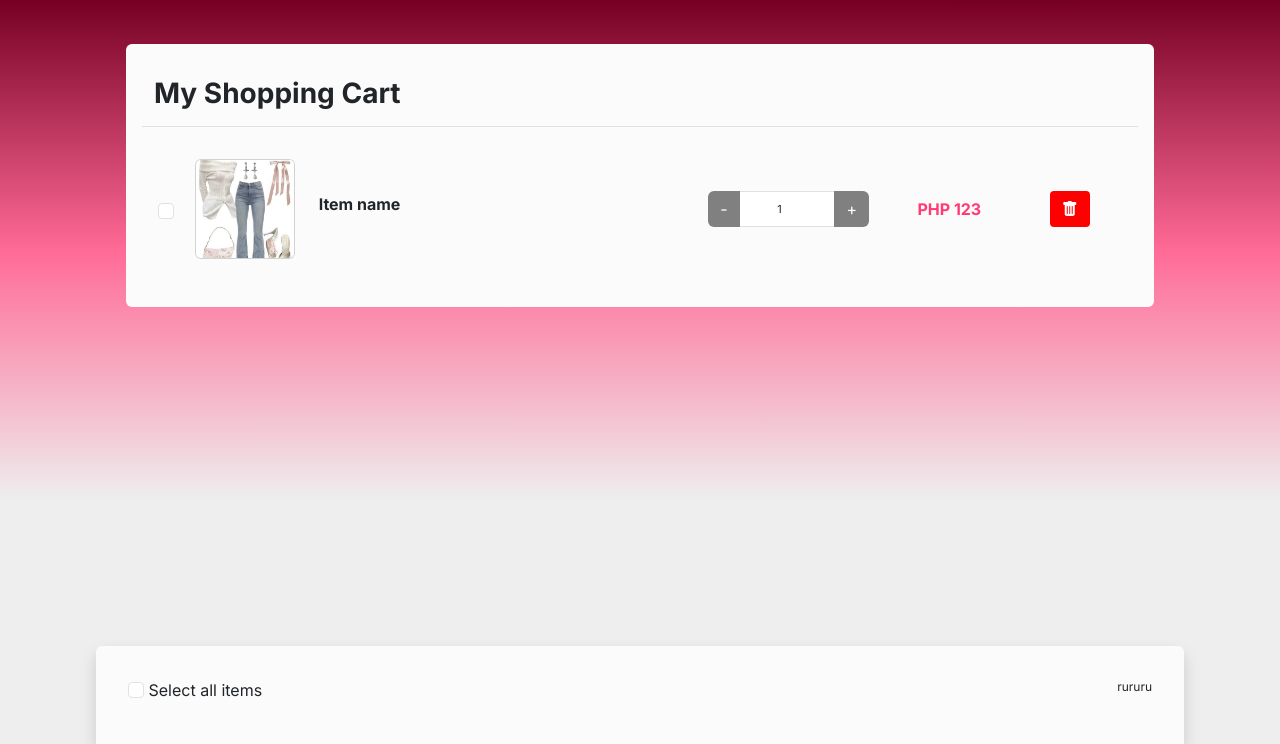
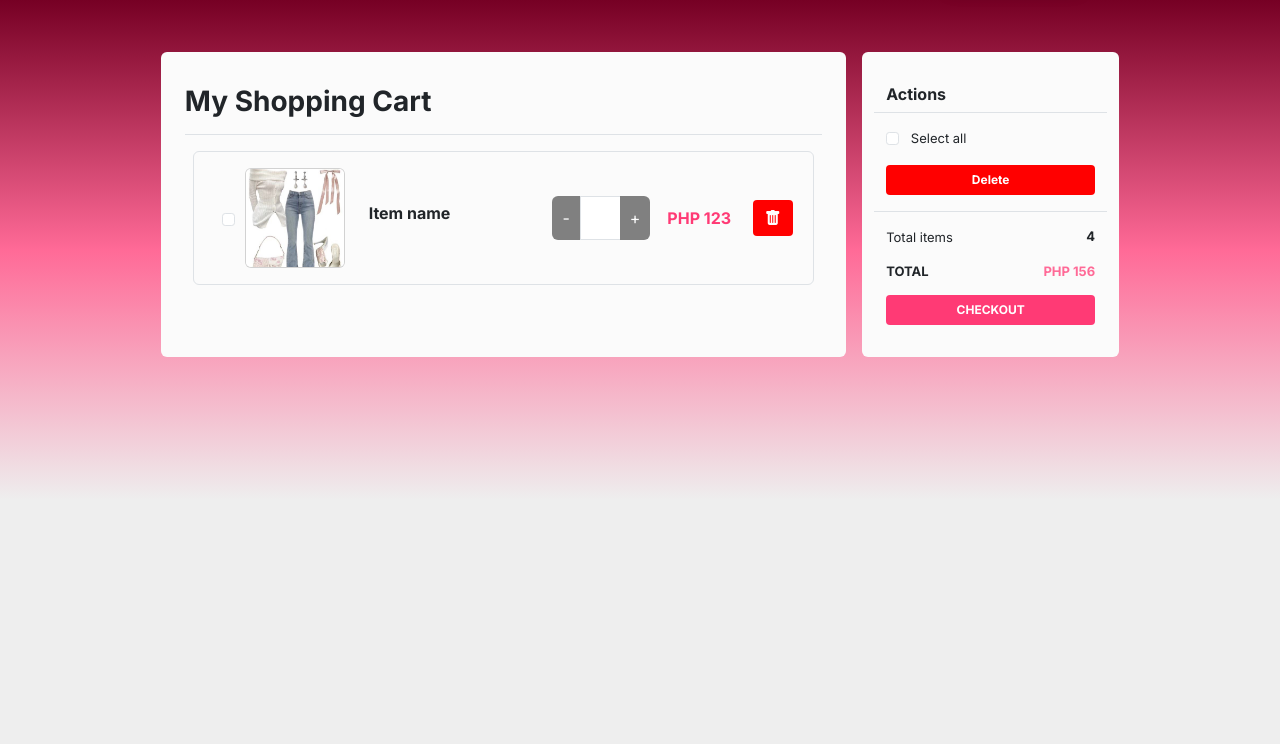
Before and after one commit to msn02/Ukay-Tamis, a PHP site: page /view_cart.php in a window 1280 px wide. Shown: the part 56-800 px from the top of the page. Run offline with PHP 8.4, Linux system fonts and the light colour scheme.

Commit message:
feat: cart actions, checkout info and btn

```diff
--- a/css/view_cart.css
+++ b/css/view_cart.css
@@ -1,12 +1,30 @@
-.counter_sec input {
-    font-size: 11px;
+.cart_info p {
+    font-size: 13px;
 }
 
-.delete_btn button {
+.counter_sec input {
+    font-size: 13px;
+    height: auto;
+    text-align: center;
+}
+
+.delete_btn button, .delete_btn button:hover {
     background: red;
     color: white;
     font-size: 16px;
     border: none;
+}
+
+.delete_btn2 button, .delete_btn2 button:hover {
+    background: red;
+    color: white;
+    font-size: 12px;
+    border: none;
+    font-weight: bold;
+}
+
+.form_style {
+    font-size: 13px;
 }
 
 .form_style input:focus {
@@ -25,6 +43,8 @@
     background: gray;
     color: white;
     font-size: 16px;
+    margin: 0;
+    padding: 10px;
     border: none;
 }
 
--- a/view_cart.php
+++ b/view_cart.php
@@ -13,23 +13,25 @@
 
     <div class="container-fluid gradient_pink px-3 pt-1">
         <div class="container px-5 py-3 mt-3">
-            <div class="row gray_bg m-2 rounded-2 p-3">
+            <div class="row m-2 p-0 d-flex justify-content-center">
+                <!-- shopping cart -->
+                <div class="col-sm-8 gray_bg rounded-2 px-4 py-3 m-2">
                     <h3 class="bold_header mb-3 pb-3 border-bottom mt-3">My Shopping Cart</h3>
                     <!-- cart items -->
-                <div class="row p-3 mb-3">
-                    <div class="col-sm-2 item_img center_align form_style d-flex justify-content-between">
+                    <div class="row p-3 mx-2 mb-4 border rounded-2">
+                        <div class="col-sm-3 item_img center_align form_style d-flex justify-content-between">
                             <input class="form-check-input" type="checkbox" value="" id="item_check">
                             <img src="resources/coquette.jpg" class="card" alt="item">
                         </div>
                         <!-- item details -->
-                    <div class="col-sm-5 d-flex align-items-center">
+                        <div class="col-sm-4 d-flex align-items-center">
                             <h6 class="item_header">Item name</h6>
                         </div>
                         <!-- counter -->
-                    <div class="col-sm-2 form_style center_align counter_sec m-0 p-0">
-                        <div class="input-group gray_btn">
+                        <div class="col-sm-2 form_style d-flex justify-content-center align-items-center m-0 p-0">
+                            <div class="input-group gray_btn counter_sec  m-0 p-0">
                                 <button class="btn btn-dark rounded-start" type="button" id="minus_btn">-</button>
-                            <input type="number" class="form-control text-center" value="1" readonly id="counter_input">
+                                <input type="number" class="form-control m-0 ps-4" value="1" readonly id="counter_input">
                                 <button class="btn btn-dark rounded-end" type="button" id="add_btn">+</button>
                             </div>
                         </div>
@@ -43,18 +45,42 @@
                         </div>
                     </div>
                 </div>
+
+                <!-- proceed checkout -->
+                <div class="col-sm-3 gray_bg rounded-2 px-4 py-3 m-2">
+                    <!-- cart actions -->
+                    <div class="row mt-3 border-bottom">
+                        <h6 class="border-bottom pb-2 bold_header mb-3">Actions</h6>
+                        <div class="form_style pb-3">
+                            <input class="form-check-input me-2" type="checkbox" value="" id="all_items">
+                            <label class="form-check-label" for="checkbox_agree">
+                                Select all
+                            </label>
                         </div>
-        <!-- sticky footer -->
-        <div class="container-fluid mb-0 fixed-bottom px-5">
-            <div class="row shadow rounded-top gray_bg mx-5 p-3">
-                <div class="col-sm-4 p-3">
-                    <div class="form_style">
-                        <input class="form-check-input" type="checkbox" value="" id="select_all">
-                        <label for="select_all">Select all items</label>
+                        <div class="delete_btn2 pb-3">
+                            <button class="btn btn-dark border-0 rounded-1 w-100">Delete</button>
                         </div>
                     </div>
-                <div class="col-sm-8 p-3 d-flex justify-content-end">
-                    <p>rururu</p>
+                    <!-- cart info -->
+                    <div class="row mt-3 p-0 mb-0 cart_info">
+                        <div class="col-6">
+                            <p>Total items</p>
+                        </div>
+                        <div class="col-6 text-end">
+                            <p class="bold_header">4</p>
+                        </div>
+                    </div>
+                    <div class="row p-0 mb-0 cart_info">
+                        <div class="col-6">
+                            <p class="bold_header">TOTAL</p>
+                        </div>
+                        <div class="col-6 text-end">
+                            <p class="pink_highlight bold_header">PHP 156</p>
+                        </div>
+                    </div>
+                    <div class="pink_btn2 pb-3">
+                        <button class="btn btn-dark border-0 rounded-1 w-100">CHECKOUT</button>
+                    </div>
                 </div>
             </div>
         </div>
```
Lines whose indentation alone changed are shown as unchanged.
